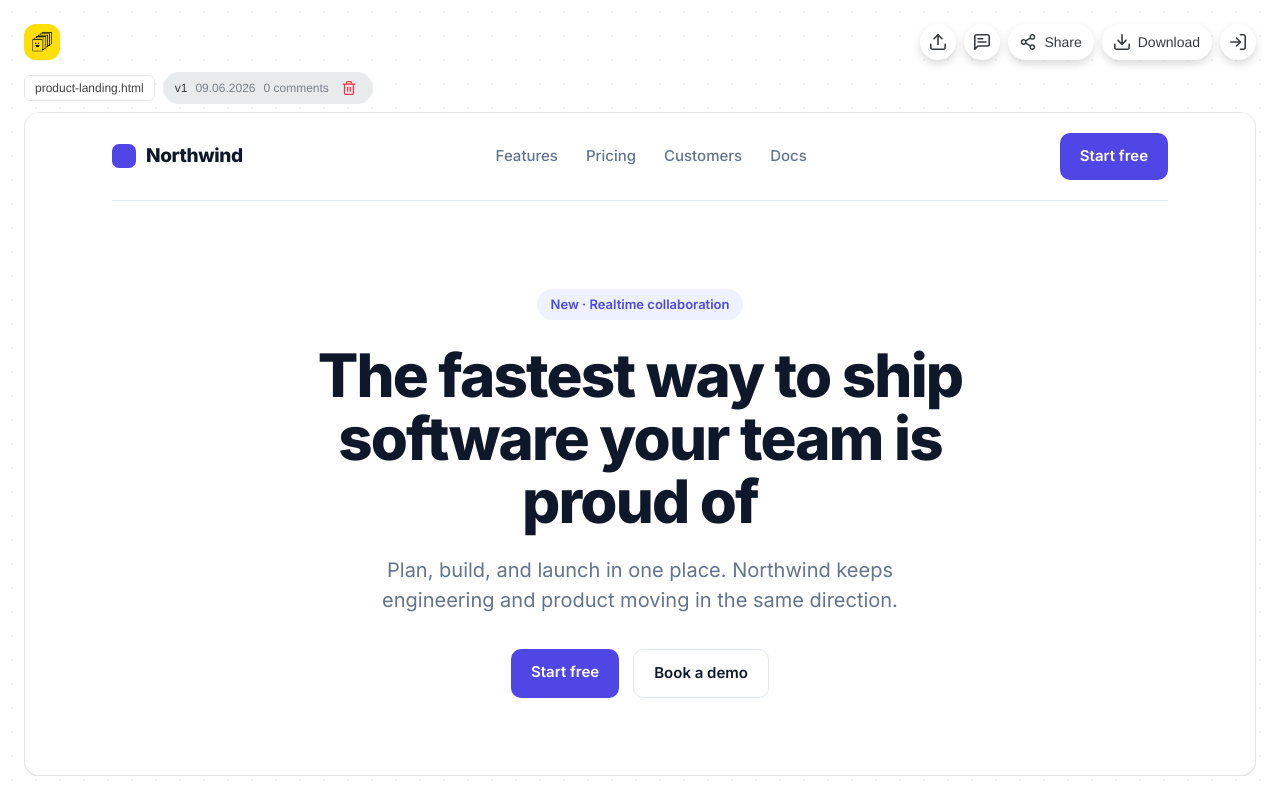
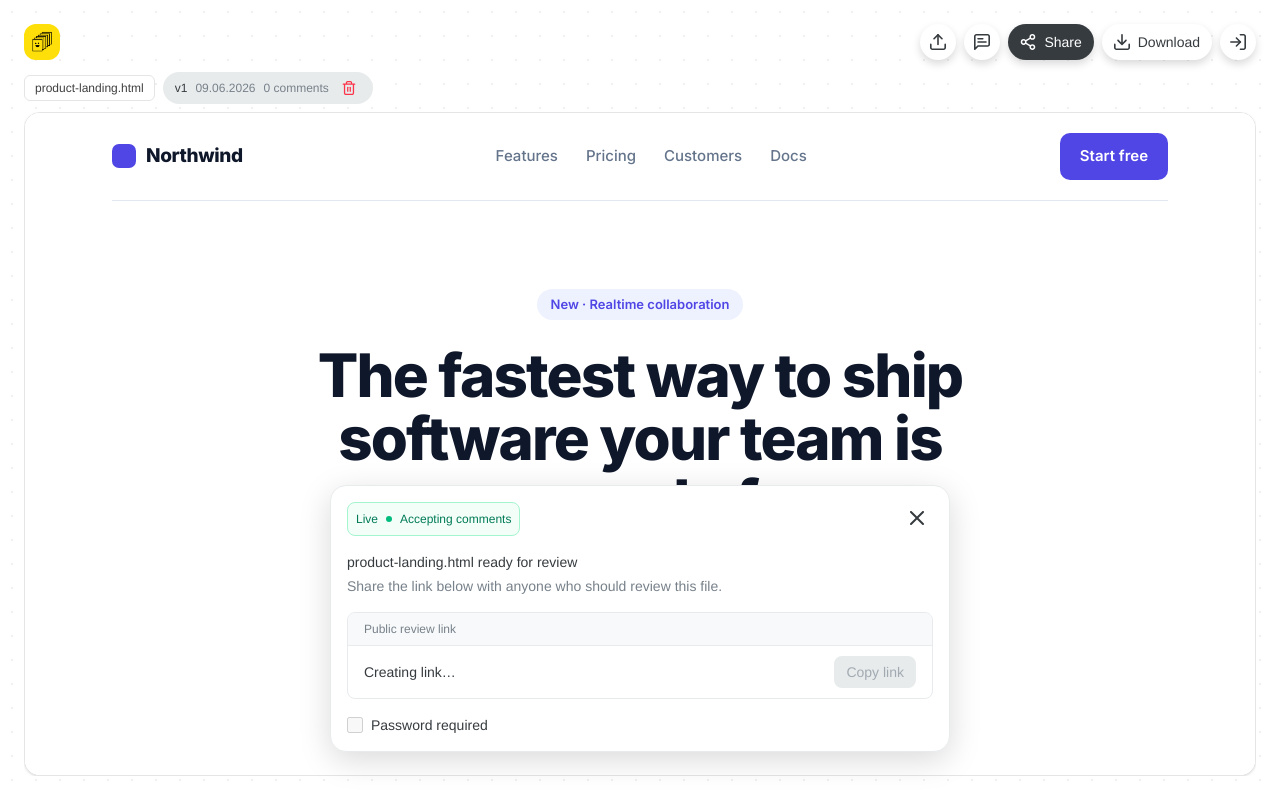
Before and after one commit to fileverse/html-collab, a React (Vite) app: page / in a window 1280 px wide. Both pictures are taken after a click on the button "Product landing". Built offline with nearby package versions, Linux system fonts and the light colour scheme; no server answers.

Commit message:
fix(share): open card by default after import, centered with slide-up
Matches the figma flow — the share card appears bottom-center as soon as
the editor opens ("move in from bottom"), instead of anchored to the
toolbar button.

```diff
--- a/src/index.css
+++ b/src/index.css
@@ -31,6 +31,21 @@ body {
   text-rendering: optimizeLegibility;
 }
 
+/* Share card enters from the bottom (Figma: "move in from bottom") */
+@keyframes slide-up {
+  from {
+    opacity: 0;
+    transform: translateY(24px);
+  }
+  to {
+    opacity: 1;
+    transform: translateY(0);
+  }
+}
+.animate-slide-up {
+  animation: slide-up 0.25s ease-out;
+}
+
 /* Faint dot grid used on the home / editor / password screens (Figma canvas) */
 .bg-dotgrid {
   background-color: #ffffff;
--- a/src/routes/Editor.tsx
+++ b/src/routes/Editor.tsx
@@ -49,7 +49,8 @@ export default function Editor() {
 
   const [drawerOpen, setDrawerOpen] = useState(false)
   const [activeId, setActiveId] = useState<string | null>(null)
-  const [shareOpen, setShareOpen] = useState(false)
+  // Figma: the share card is open by default right after import.
+  const [shareOpen, setShareOpen] = useState(true)
   const [copied, setCopied] = useState(false)
   const [confirmDelete, setConfirmDelete] = useState(false)
   const [deleting, setDeleting] = useState(false)
@@ -138,7 +139,8 @@ export default function Editor() {
         onUpload={() => navigate('/')}
       />
       {shareOpen && (
-        <div className="absolute right-5 top-[68px] z-30">
+        <div className="pointer-events-none absolute inset-x-0 bottom-12 z-30 flex justify-center">
+          <div className="pointer-events-auto animate-slide-up">
           <SharePopover
             fileName={docId}
             shareId={share?.shareId ?? null}
@@ -146,6 +148,7 @@ export default function Editor() {
             onSetPassword={applyPassword}
             onClose={() => setShareOpen(false)}
           />
+          </div>
         </div>
       )}
       <div className="mx-auto flex h-screen max-w-7xl flex-col px-6 pb-6 pt-[72px]">
```
